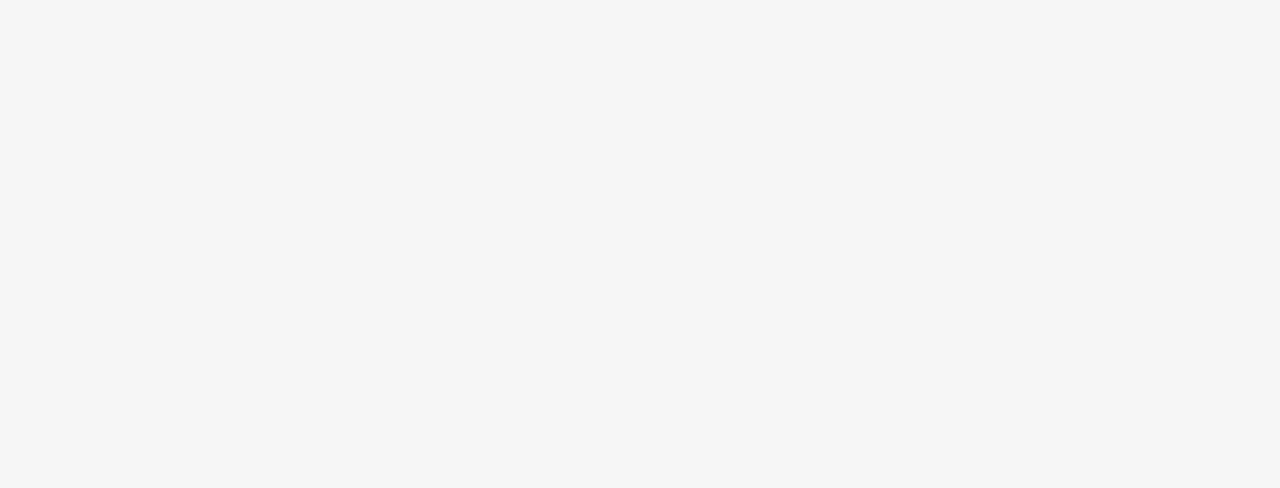
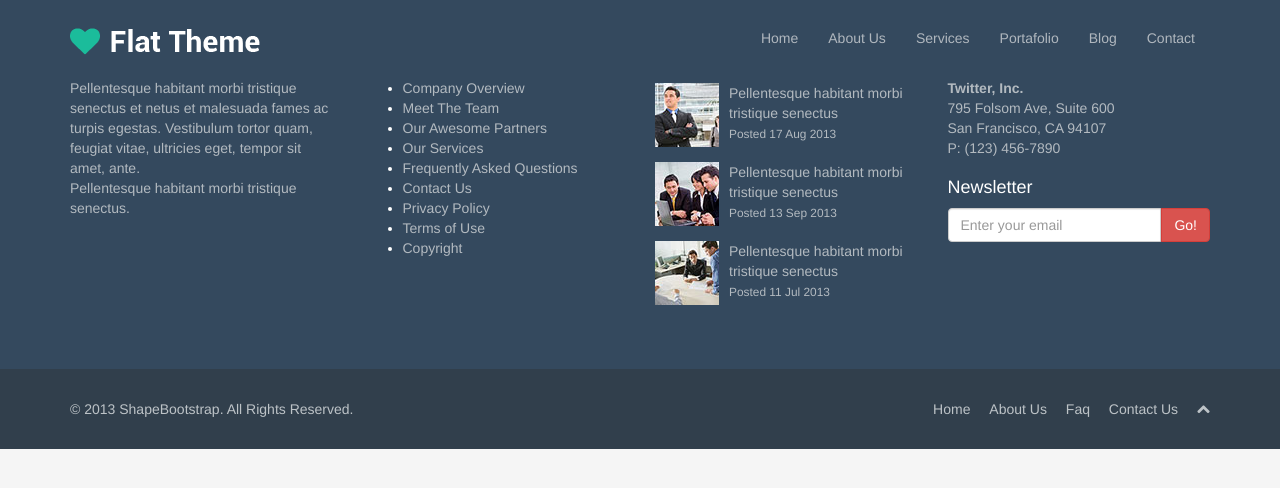
Before and after one commit to revencoder/flat-theme, a plain HTML site: page portfolio.html in a window 1280 px wide. Drawn offline with Linux system fonts and the light colour scheme.

Commit message:
agregando common css

```diff
--- /dev/null
+++ b/css/common.css
@@ -0,0 +1,82 @@
+/*header-nav*/
+
+.navbar-default{
+    background-color: #34495e;
+    border-bottom: 0px;
+}
+
+.navbar.navbar-default.navbar-fixed-top{
+	padding-top: 1%;
+}
+
+.navbar-default .navbar-nav>li>a {
+    color: #b0b7be;
+}
+
+.navbar-default .navbar-nav>li>a{
+	color:#b0b7be;
+}
+
+.navbar-default .navbar-nav>li>a:hover{
+	color:white;
+	background-color:#2c3e50;
+	border-radius: 10px;
+}
+/*Datos-prefooter*/
+
+.datos-prefooter{
+  background-color:#34495E;
+  color: white;
+  padding: 3% 0% 5%;
+}
+
+.datos-prefooter h4{
+  font-weight: 200;
+}
+
+
+.datos-prefooter p,.datos-prefooter small,.datos-prefooter address,.datos-prefooter ul.company li a,.datos-prefooter div.media span a{
+  color: #b3bac0;
+  font-weight: 200;
+}
+
+.datos-prefooter p,.datos-prefooter small,.datos-prefooter address,.datos-prefooter ul.company li a,.datos-prefooter div.media span a:hover{
+  text-decoration: none;
+}
+
+a.compa:hover{
+  color:#2ecc71 !important;
+}
+
+span.compa:hover a{
+  color:#2ecc71 !important;
+}
+
+/*--FOOTER--*/
+
+footer {
+  padding-top: 30px;
+  padding-bottom: 30px;
+  color: #bdc3c7;
+  background-color: #313F4C;
+}
+footer a {
+  color: #bdc3c7;
+  font-weight: 200;
+}
+
+footer a:hover {
+  color: #d9534f;
+  text-decoration:none;
+}
+
+footer ul {
+  list-style: none;
+  padding: 0;
+  margin: 0;
+}
+
+footer ul > li {
+  display: inline-block;
+  margin-left: 15px;
+}
--- a/portfolio.html
+++ b/portfolio.html
@@ -19,9 +19,125 @@
     <link rel="apple-touch-icon-precomposed" sizes="114x114" href="images/ico/apple-touch-icon-114-precomposed.png">
     <link rel="apple-touch-icon-precomposed" sizes="72x72" href="images/ico/apple-touch-icon-72-precomposed.png">
     <link rel="apple-touch-icon-precomposed" href="images/ico/apple-touch-icon-57-precomposed.png">
+    <link rel="stylesheet" type="text/css" href="css/common.css">
 </head><!--/head-->
 <body>
-    <!-- Inserte código aqui -->
+    <header>
+      <nav class="navbar
+      navbar-default navbar-fixed-top">
+        <div class="container">
+          <div class="navbar-header page-scroll">
+            <button type="button" class="navbar-toggle" data-toggle="collapse" data-target="#bs-example-navbar-collapse-1">
+              <span class="icon-bar"></span>
+              <span class="icon-bar"></span>
+              <span class="icon-bar"></span>
+            </button>
+            <a class="navbar-brand" href="index.html"> <img src="images/logo.png"> </a>
+          </div>
+          <div class="collapse navbar-collapse" id="bs-example-navbar-collapse-1">
+            <ul class="nav navbar-nav navbar-right">
+              <li class="hidden"><a href="#page-top"></a></li>
+              <li class="page-scroll"><a href="index.html">Home</a></li>
+              <li class="page-scroll"><a href="about-us.html">About Us</a></li>
+              <li class="page-scroll"><a href="services.html">Services</a></li>
+              <li class="page-scroll"><a href="portfolio.html">Portafolio</a></li>
+              <li class="page-scroll"><a href="blog.html">Blog</a></li>
+              <li class="page-scroll"><a href="contact-us.html">Contact</a></li>
+            </ul>
+          </div>
+        </div>
+      </nav>
+    </header>
+
+    <section class="datos-prefooter">
+      <div class="container">
+        <div class="row">
+          <div class="col-md-3 col-sm-6">
+            <h4>About Us</h4>
+            <p>Pellentesque habitant morbi tristique senectus et netus et malesuada fames ac turpis egestas. Vestibulum tortor quam, feugiat vitae, ultricies eget, tempor sit amet, ante.</p>
+            <p>Pellentesque habitant morbi tristique senectus.</p>
+          </div>
+          <div class="col-md-3 col-sm-6">
+            <h4>Company</h4>
+              <ul class="company">
+                <li><a href="#" class="compa">Company Overview</a></li>
+                <li><a href="#" class="compa">Meet The Team</a></li>
+                <li><a href="#" class="compa">Our Awesome Partners</a></li>
+                <li><a href="#" class="compa">Our Services</a></li>
+                <li><a href="#" class="compa">Frequently Asked Questions</a></li>
+                <li><a href="#" class="compa">Contact Us</a></li>
+                <li><a href="#" class="compa">Privacy Policy</a></li>
+                <li><a href="#" class="compa">Terms of Use</a></li>
+                <li><a href="#" class="compa">Copyright</a></li>
+              </ul>
+          </div>
+          <div class="col-md-3 col-sm-6">
+            <h4>Latest Blog</h4>
+              <div class="media">
+                <div class="pull-left">
+                  <img src="images/blog/thumb1.jpg" alt="">
+                </div>
+                  <span class="compa"><a href="#">Pellentesque habitant morbi tristique senectus</a></span>
+                  <br><small>Posted 17 Aug 2013</small>
+              </div>
+              <div class="media">
+                <div class="pull-left">
+                  <img src="images/blog/thumb2.jpg" alt="">
+                </div>
+                <div>
+                  <span class="compa"><a href="#">Pellentesque habitant morbi tristique senectus</a></span>
+                  <br><small>Posted 13 Sep 2013</small>
+                </div>
+              </div>
+              <div class="media">
+                <div class="pull-left">
+                  <img src="images/blog/thumb3.jpg" alt="">
+                </div>
+                <div>
+                  <span class="compa"><a href="#">Pellentesque habitant morbi tristique senectus</a></span>
+                  <br><small>Posted 11 Jul 2013</small>
+                </div>
+              </div>
+          </div>
+          <div class="col-md-3 col-sm-6">
+            <h4>Address</h4>
+            <address>
+              <strong>Twitter, Inc.</strong><br>
+              795 Folsom Ave, Suite 600<br>
+              San Francisco, CA 94107<br>
+              <span title="Phone">P:</span> (123) 456-7890
+            </address>
+            <h4>Newsletter</h4>
+              <form role="form">
+                <div class="input-group">
+                  <input type="text" class="form-control" autocomplete="off" placeholder="Enter your email">
+                  <span class="input-group-btn">
+                    <button class="btn btn-danger" type="button">Go!</button>
+                  </span>
+                </div>
+              </form>
+          </div>
+        </div>
+      </div>
+    </section>
+    <footer>
+      <div class="container">
+        <div class="row">
+          <div class="col-sm-6">
+            &copy; 2013 <a href="#">ShapeBootstrap</a>. All Rights Reserved.
+          </div>
+          <div class="col-sm-6">
+            <ul class="pull-right">
+              <li><a href="#">Home</a></li>
+              <li><a href="#">About Us</a></li>
+              <li><a href="#">Faq</a></li>
+              <li><a href="#">Contact Us</a></li>
+              <li><a id="gototop" class="gototop" href="#"><i class="icon-chevron-up"></i></a></li>
+            </ul>
+          </div>
+        </div>
+      </div>
+    </footer>
 
     <script src="js/jquery.js"></script>
     <script src="js/bootstrap.min.js"></script>
```
Also changed, not shown: css/portafolio.css (added).
